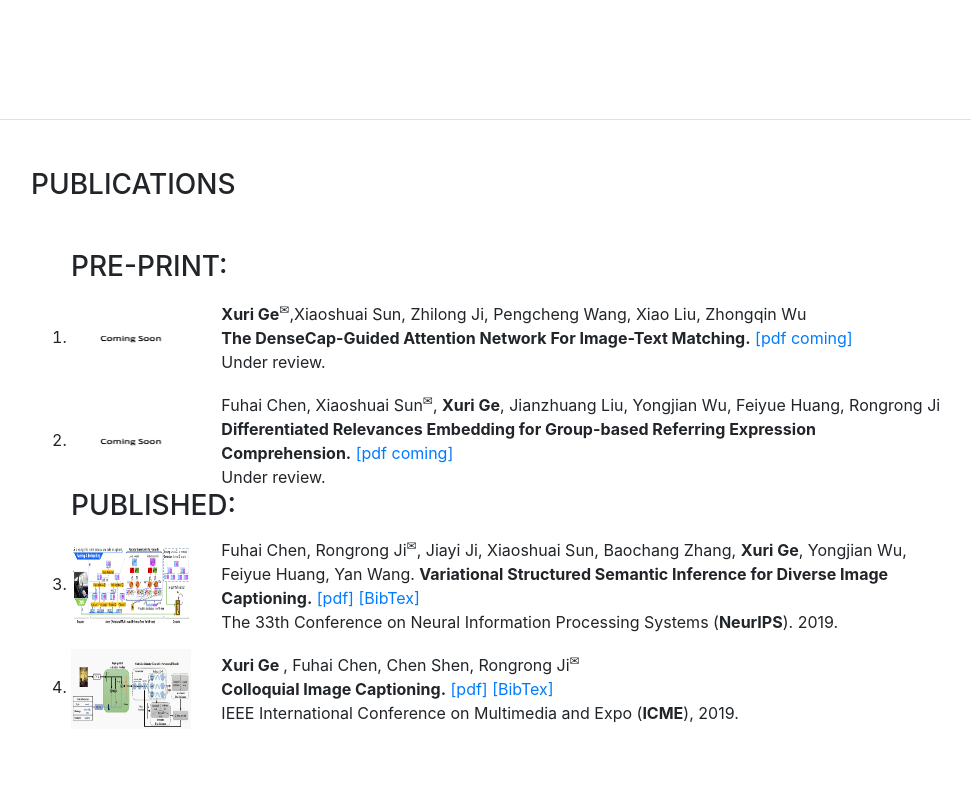
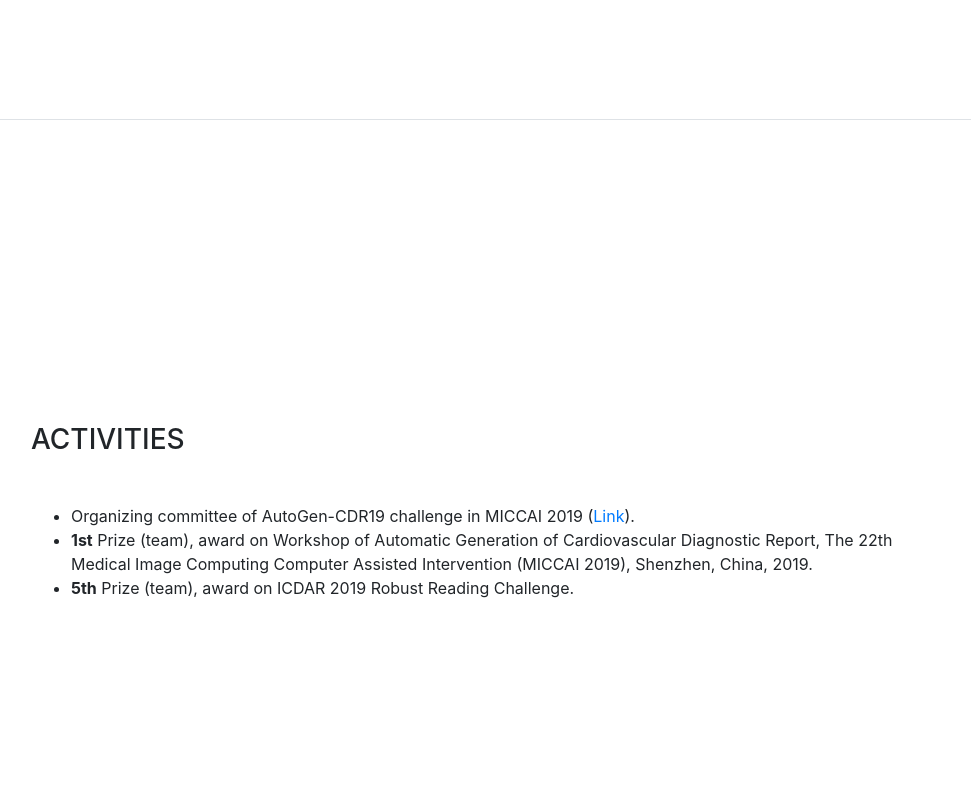
Before and after one commit to gedaye11/gedaye11.github.io, a website with bundled scripts: page index.html in a window 1280 px wide. Shown: the part 1480-2280 px from the top of the page, without its empty margins (289-1260 px from the left). Built offline with nearby package versions, Linux system fonts and the light colour scheme; some icons are missing; a web font is replaced by a local one.

Commit message:
Homepage

```diff
--- a/index.html
+++ b/index.html
@@ -47,10 +47,13 @@
           <a class="nav-link js-scroll-trigger" href="#about">About Me</a>
         </li>
         <li class="nav-item">
-          <a class="nav-link js-scroll-trigger" href="#Preprint">Pre-print</a>
+          <a class="nav-link js-scroll-trigger" href="#publications">Publications</a>
         </li>
         <li class="nav-item">
-          <a class="nav-link js-scroll-trigger" href="#publications">Publications</a>
+          <a class="nav-link js-scroll-trigger" href="#activities">Activities</a>
+        </li>
+        <li class="nav-item">
+          <a class="nav-link js-scroll-trigger" href="#working-experiences">Working Experiences</a>
         </li>
         <li class="nav-item">
           <a class="nav-link js-scroll-trigger" href="#awards">Awards</a>
@@ -99,10 +102,11 @@
       </div>
     </section>
 
-    <section class="resume-section p-3 p-lg-5 d-flex flex-column" id="Preprint">
+    <section class="resume-section p-3 p-lg-5 d-flex flex-column" id="publications">
       <div>
-        <h3 class="mb-5">Pre-print</h3>
+        <h3 class="mb-5">Publications</h3>
         <ol>
+	<h4 id="Pre-print"> Pre-print: </h4>
           <div class="resume-item  align-self-center">
              <!-- 文章序列2 -->
             <div class="product-cell row align-items-center justify-content-center">
@@ -128,42 +132,7 @@
                   <br> Under review.
               </div>
             </div>
-          </div>
-        </ol>
-      </div>
-    </section>
-
-    <section class="resume-section p-3 p-lg-5 d-flex flex-column" id="publications">
-      <div>
-        <h3 class="mb-5">Publications</h3>
-        <ol>
-	<h3 id="Pre-print"> Pre-print: </h3>
-          <div class="resume-item  align-self-center">
-             <!-- 文章序列2 -->
-            <div class="product-cell row align-items-center justify-content-center">
-              <div class="col-lg-2 col-md-3 col-sm-12 col-xs-12">
-                <li><img class="product-cell-img" src="img/Coming.jpg"></li>
-              </div>
-              <div class="product-cell-text col-lg-10 col-md-9 col-sm-12 col-xs-12">
-                <b>Xuri Ge</b><sup>✉</sup>,Xiaoshuai Sun, Zhilong Ji, Pengcheng Wang, Xiao Liu, Zhongqin Wu<br>
-                <b>The DenseCap-Guided Attention Network For Image-Text Matching.</b>
-                  <a href="#" target="_blank">[pdf coming]</a>
-                  <br>Under review.
-              </div>
-            </div>
-             <!-- 文章序列1 -->
-            <div class="product-cell row align-items-center justify-content-center">
-              <div class="col-lg-2 col-md-3 col-sm-12 col-xs-12">
-                <li><img class="product-cell-img" src="img/Coming.jpg"></li>
-              </div>
-              <div class="product-cell-text col-lg-10 col-md-9 col-sm-12 col-xs-12">
-                Fuhai Chen, Xiaoshuai Sun<sup>✉</sup>, <b>Xuri Ge</b>, Jianzhuang Liu, Yongjian Wu, Feiyue Huang, Rongrong Ji<br>
-                <b>Differentiated Relevances Embedding for Group-based Referring Expression Comprehension.</b>
-                  <a href="#" target="_blank">[pdf coming]</a>
-                  <br> Under review.
-              </div>
-            </div>
-	<h3 id="Pre-print"> Published: </h3>
+	<h4 id="published"> Published: </h4>
              <!-- 文章序列2 -->
             <div class="product-cell row align-items-center justify-content-center">
               <div class="col-lg-2 col-md-3 col-sm-12 col-xs-12">
@@ -194,17 +163,29 @@
         </ol>
       </div>
     </section>
-    <!--
+
     <section class="resume-section p-3 p-lg-5 d-flex flex-column" id="activities">
       <div class="my-auto">
         <h3 class="mb-5">Activities</h3>
           <ul>
-              <li>Conference Reviewer: CVPR'21, AAAI'21
-              <li>Journal Reviewer: IEEE TIP, IEEE TNNLS, IEEE TCSVT, Neurocomputing
+              <!-- <li>Conference Reviewer: CVPR'21, AAAI'21
+              <li>Journal Reviewer: IEEE TIP, IEEE TNNLS, IEEE TCSVT, Neurocomputing -->
+	      <li>Organizing committee of AutoGen-CDR19 challenge in MICCAI 2019 (<a href="http://mac.xmu.edu.cn/challenge/MICCAI2019-AutoGen-CDR19/index.html">Link</a>). </li>
+              <li><b>1st</b> Prize (team), award on Workshop of Automatic Generation of Cardiovascular Diagnostic Report, The 22th Medical Image Computing Computer Assisted Intervention (MICCAI 2019), Shenzhen, China, 2019.</li>
+	      <li><b>5th</b> Prize (team), award on ICDAR 2019 Robust Reading Challenge.</li>
           </ul>
       </div>
     </section>
-    -->
+
+    <section class="resume-section p-3 p-lg-5 d-flex flex-column" id="working-experiences">
+      <div class="my-auto">
+        <h3 class="mb-5">Working Experiences</h3>
+          <ul>
+              <li>2019.03 - 2019.07, Research Intern, <a href="https://www.sensetime.com/cn">SenseTime</a>.</li>
+	      <li>2020.07 - 2021.01, Computer Vision Researcher, <a href="http://en.100tal.com/">TAL</a>.</li>
+          </ul>
+      </div>
+    </section>
 
 
 
```
